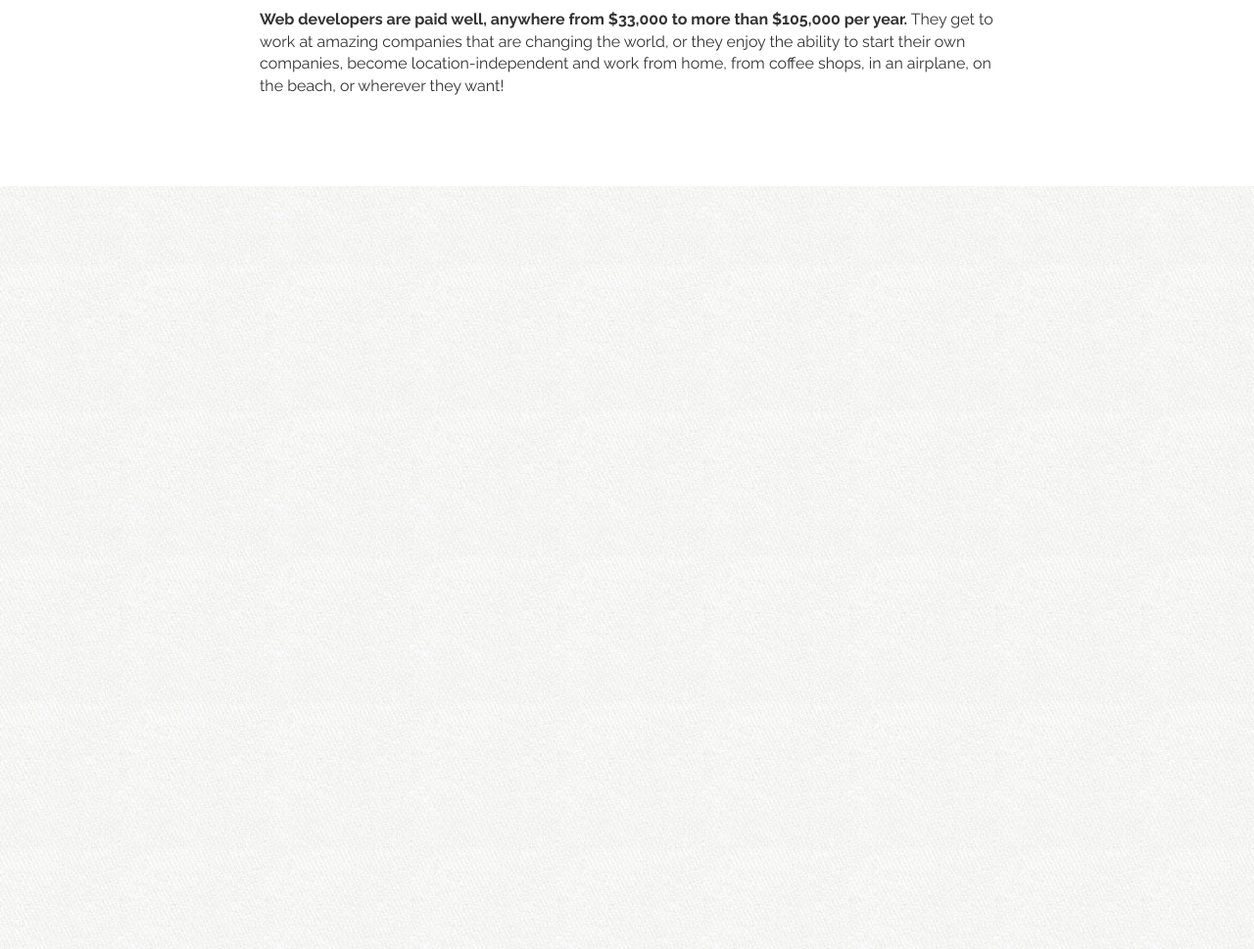
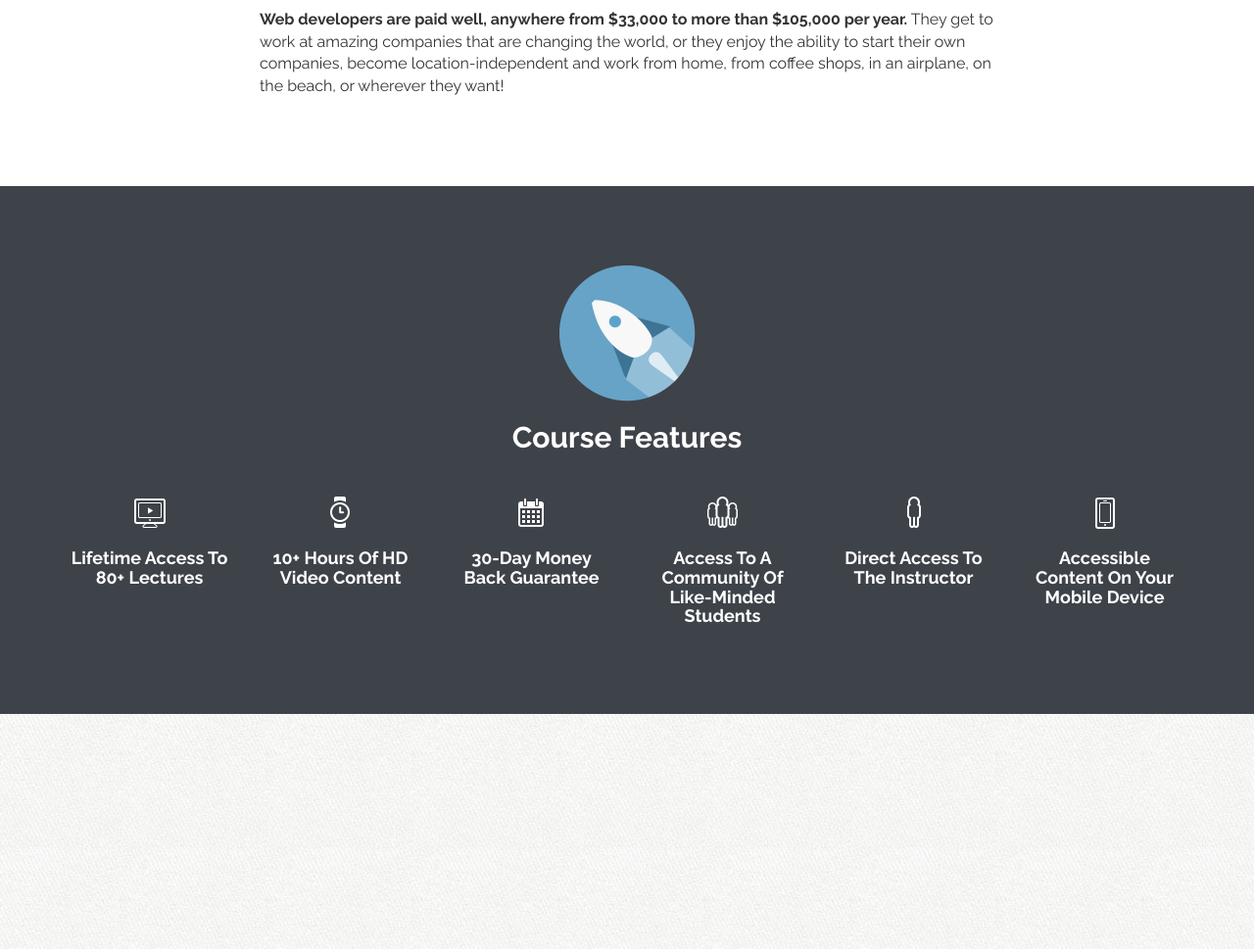
Before and after one commit to PocketThi3f/wordpress-trixzors, a PHP site: page / in a window 1280 px wide. Shown: the part 2389-3358 px from the top of the page at 98% size. Run offline with PHP 8.4, Linux system fonts and the light colour scheme; some libraries are stand-ins or nearby versions.

Commit message:
learning and adding css sprites as a psd file and then marking up course features section

```diff
--- a/assets/css/custom.css
+++ b/assets/css/custom.css
@@ -154,3 +154,42 @@ section h3 {
 #who-benefits {
 	background: white;
 }
+
+#course-features {
+	background: #3e4249;
+	color: white;
+	text-align: center;
+}
+
+/* === CUSTOM ICON SPRITES == */
+
+i.ci {
+	display: inline-block;
+	height: 40px;
+	width: 40px;
+	background: url("../img/icon-sprite.png") no-repeat;
+}
+
+.ci.ci-computer {
+	background-position: 0 0;
+}
+
+.ci.ci-watch {
+	background-position: -40px 0;
+}
+
+.ci.ci-calendar{
+	background-position: -80px 0;
+}
+
+.ci.ci-community {
+	background-position: -120px 0;
+}
+
+.ci.ci-instructor {
+	background-position: -160px 0;
+}
+
+.ci.ci-device {
+	background-position: -200px 0;
+}
--- a/index.html
+++ b/index.html
@@ -67,6 +67,7 @@
 		<section id="hero" data-type="background" data-speed="5">
 			<article>
 				<div class="container clearfix">
+
 					<div class="row">
 						<div class="col-sm-5">
 							<img src="assets/img/logo-badge.png" alt="Bootstrap to WordPress" class="logo">
@@ -95,8 +96,10 @@
 
 							<p><a class="btn btn-lg btn-danger" href="/" role="button">Enroll &raquo;</a></p>
 
-						</div><!-- col -->
+						</div><!-- hero-text col -->
+
 					</div><!-- row -->
+
 				</div><!-- container -->
 			</article>
 		</section><!-- hero -->
@@ -104,6 +107,7 @@
 		<!-- OPT IN SECTION-->
 		<section id="optin">
 			<div class="container">
+
 				<div class="row">
 					<div class="col-sm-8">
 						<p class="lead"><strong>Subscribe to our mailing list!</strong> We'll send something special back.</p>
@@ -111,7 +115,7 @@
 
 					<div class="col-sm-4">
 							<button class="btn btn-success btn-lg btn-block" data-toggle="modal" data-target="#myModal">Click here to subscribe</button>
-					</div><!-- col -->
+					</div><!-- end-col -->
 
 				</div><!-- row -->
 			</div><!-- container -->
@@ -120,6 +124,7 @@
 		<!-- BOOST YOUR INCOME-->
 		<section id="boost-income">
 			<div class="container">
+
 				<div class="section-header">
 					<img src="assets/img/icon-boost.png" alt="Chart">
 					<h2>How You Can Boost Your Income!</h2>
@@ -144,6 +149,7 @@
 		<!-- WHO BENEFITS-->
 		<section id="who-benefits">
 			<div class="container">
+
 				<div class="section-header">
 					<img src="assets/img/icon-pad.png" alt="Pad and pencil">
 					<h2>Who Should Take This Course?</h2>
@@ -174,16 +180,56 @@
 
 						<p><strong>Web developers are paid well, anywhere from $33,000 to more than $105,000 per year.</strong> They get to work at amazing companies that are changing the world, or they enjoy the ability to start their own companies, become location-independent and work from home, from coffee shops, in an airplane, on the beach, or wherever they want!</p>
 
-					</div><!-- col -->
+					</div><!-- end-col -->
 				</div><!-- row -->
 
 			</div><!-- container -->
 		</section><!-- who-benefits -->
 
 		<!-- COURSE FEATURES-->
-		<section>
+		<section id="course-features">
+			<div class="container">
 
-		</section>
+				<div class="section-header">
+					<img src="assets/img/icon-rocket.png" alt="Rocket">
+					<h2>Course Features</h2>
+				</div><!-- section-header -->
+
+				<div class="row">
+
+					<div class="col-sm-2">
+						<i class="ci ci-computer"></i>
+						<h4>Lifetime Access To 80+ Lectures</h4>
+					</div><!-- end-col -->
+
+					<div class="col-sm-2">
+						<i class="ci ci-watch"></i>
+						<h4>10+ Hours Of HD Video Content</h4>
+					</div><!-- end-col -->
+
+					<div class="col-sm-2">
+						<i class="ci ci-calendar"></i>
+						<h4>30-Day Money Back Guarantee</h4>
+					</div><!-- end-col -->
+
+					<div class="col-sm-2">
+						<i class="ci ci-community"></i>
+						<h4>Access To A Community Of Like-Minded Students</h4>
+					</div><!-- end-col -->
+
+					<div class="col-sm-2">
+						<i class="ci ci-instructor"></i>
+						<h4>Direct Access To The Instructor</h4>
+					</div><!-- end-col -->
+
+					<div class="col-sm-2">
+						<i class="ci ci-device"></i>
+						<h4>Accessible Content On Your Mobile Device</h4>
+					</div><!-- end-col -->
+
+				</div><!-- row -->
+			</div><!-- container -->
+		</section><!-- course-features -->
 
 		<!-- PROJECT FEATURES-->
 		<section>
```
